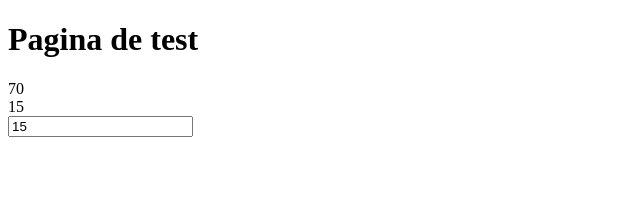
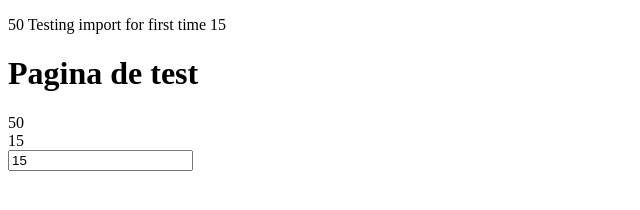
Before and after one commit to raphaeldevelopment/vox, a website with bundled scripts: page test/testing.html in a window 1280 px wide. Shown: the whole page, without its empty margins (0-640 px from the left). Built offline with nearby package versions, Linux system fonts and the light colour scheme.

Commit message:
Added templates

```diff
--- /dev/null
+++ b/src/content/checkTemplates.js
@@ -0,0 +1,46 @@
+import { createEffect } from "../dependency/createEffect.js";
+import { VariableRegistry } from "./VariableRegistry.js";
+import { VOX_ATTR_TEMPLATE_SELECTOR } from "./consts.js";
+
+/**
+ * Initialize the value on an input element
+ */
+export const checkTemplates = async () => {
+    const variableRegistry = VariableRegistry.getInstance();
+    const variableNodes = document.querySelectorAll(`[${VOX_ATTR_TEMPLATE_SELECTOR}]`);
+
+    variableNodes.forEach(async node => {
+        const templatePath = node.getAttribute(VOX_ATTR_TEMPLATE_SELECTOR);
+
+        const response = await fetch(templatePath);
+        const template = await response.text();
+        const variables = [];
+
+        const parsedTemplate = template.replace(/\{\{(.*?)\}\}/g, (_, key) => {
+            key = key.trim();
+            if (variableRegistry.has(key)) {
+                const currentVariable = variableRegistry.get(key);
+                variables.push(currentVariable);
+                return currentVariable;
+            }
+            return '';
+        });
+
+        node.innerHTML = parsedTemplate;
+
+        createEffect(() => {
+            const parsedTemplate = template.replace(/\{\{(.*?)\}\}/g, (_, key) => {
+                key = key.trim();
+                if (variableRegistry.has(key)) {
+                    const currentVariable = variableRegistry.get(key);
+                    variables.push(currentVariable);
+                    return currentVariable;
+                }
+                return '';
+            });
+
+            node.innerHTML = parsedTemplate;
+        }, variables)
+    })
+
+}
--- a/src/content/consts.js
+++ b/src/content/consts.js
@@ -2,3 +2,4 @@ export const VOX_ATTR_VARIABLE_SELECTOR = "vox-variable";
 export const VOX_ATTR_VALUE_SELECTOR = "vox-value";
 export const VOX_ATTR_SET_VALUE_SELECTOR = "vox-set-value";
 export const VOX_ATTR_SELECTOR = "vox-attr-";
+export const VOX_ATTR_TEMPLATE_SELECTOR = "vox-template";
--- a/src/content/voxMain.js
+++ b/src/content/voxMain.js
@@ -1,11 +1,13 @@
 import { checkVariables } from "./checkVariables.js";
 import { checkAttributes } from "./checkAttributes.js";
 import { checkValue } from "./checkValue.js";
+import { checkTemplates } from "./checkTemplates.js";
 
 /**
  * Main call to run VOX
  */
-export const voxMain = () => {
+export const voxMain = async () => {
+    await checkTemplates();
     checkVariables();
     checkAttributes();
     checkValue();
--- /dev/null
+++ b/test/template.html
@@ -0,0 +1 @@
+<p>{{testing}} Testing import for first time {{inpt}} {{fake}}</p>
--- a/test/testing.html
+++ b/test/testing.html
@@ -6,6 +6,7 @@
   <title>Test</title>
 </head>
 <body>
+    <div vox-template="/test/template.html"></div>
   <h1>Pagina de test</h1>
 
   <div vox-variable="testing" vox-attr-y="test" vox-attr-x="testing"></div>
```
